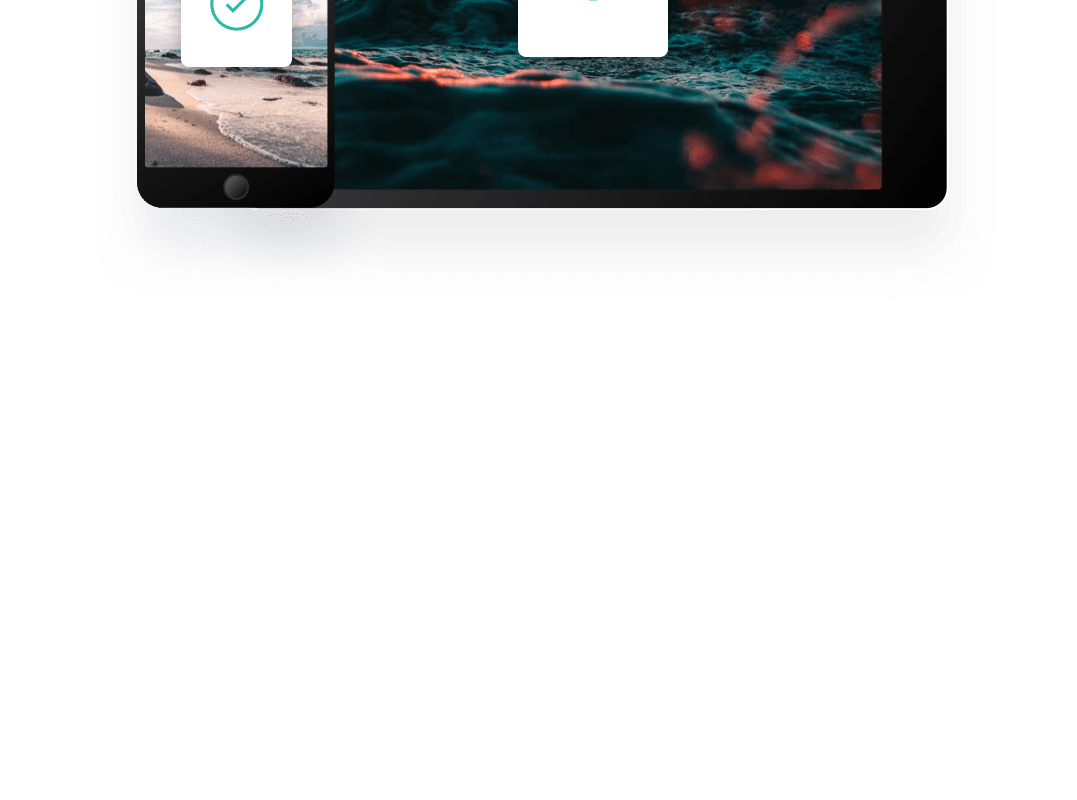
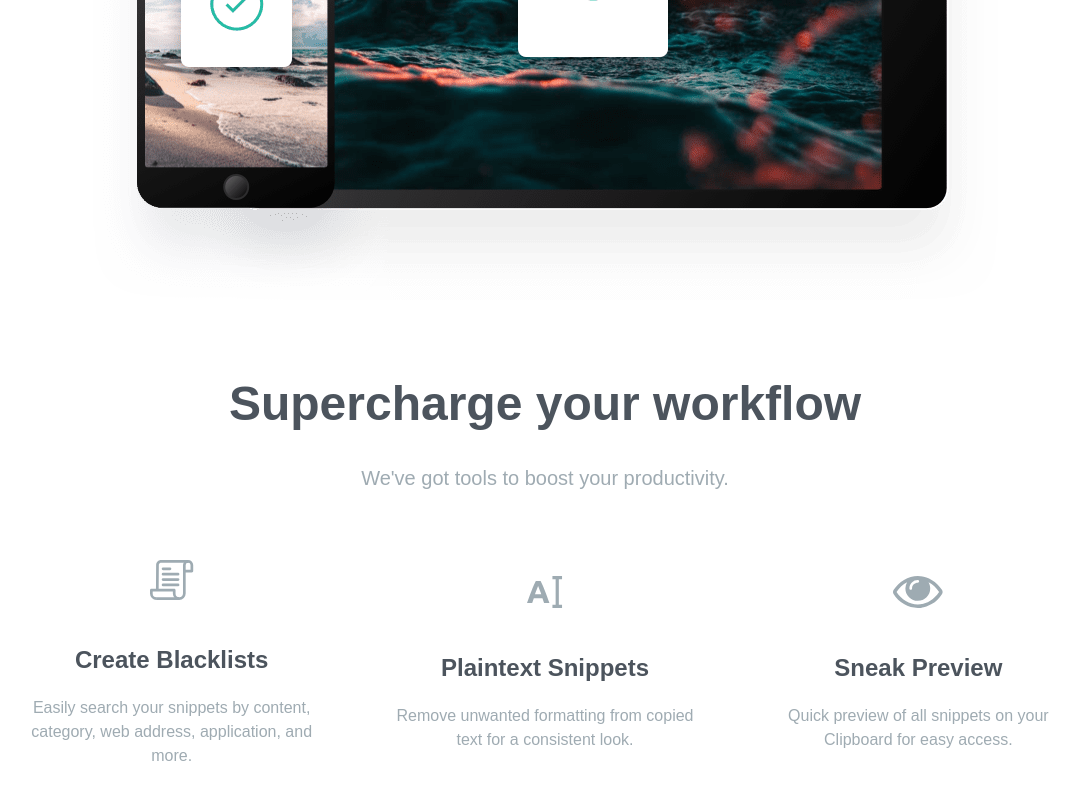
Before and after one commit to AlejandroRodarte/tailwind-course-clipboard-website, a website: page index.html in a window 1280 px wide. Shown: the part 2296-3096 px from the top of the page, without its empty margins (95-1172 px from the left). Before the commit the page ends 2596 px from the top, so only its background shows below. Drawn offline with Linux system fonts and the light colour scheme; a web font is replaced by a local one.

Commit message:
supercharge section

```diff
--- a/index.html
+++ b/index.html
@@ -19,7 +19,7 @@
       <div class="section-container mb-40 pt-16">
         <img src="images/logo.svg" alt="" class="mx-auto my-16" />
         <h3>A history of everything you copy</h3>
-        <p class="mx-auto mb-10 max-w-3xl text-2xl text-grayish-blue">
+        <p class="section-content mb-10 text-2xl">
           Clipboard allows you to track and organize everything you copy.
           Instantly access your clipboard on all your devices.
         </p>
@@ -43,9 +43,7 @@
     <section id="snippets">
       <div class="section-container my-20">
         <h3>Keep track of your snippets</h3>
-        <p
-          class="mx-auto mb-24 max-w-3xl text-center text-xl leading-9 text-grayish-blue"
-        >
+        <p class="section-content mb-24">
           Clipboard instantly stores any item you copy in the cloud, meaning you
           can access your snippets immediately on all your devices. Our Mac and
           iOS apps will help you organize everything.
@@ -97,14 +95,47 @@
     <section id="access">
       <div class="section-container my-26">
         <h3>Access Clipboard Anywhere</h3>
-        <p
-          class="mx-auto mb-24 max-w-3xl text-center text-xl leading-9 text-grayish-blue"
-        >
+        <p class="section-content mb-24 max-w-3xl">
           Whether you're on the go, or at your computer, you can access all your
           Clipboard snippets in a few simple clicks.
         </p>
-
         <img src="images/image-devices.png" alt="" class="mx-auto" />
+      </div>
+    </section>
+    <!-- Supercharge Section -->
+    <section id="supercharge">
+      <div class="section-container my-20">
+        <h3>Supercharge your workflow</h3>
+        <p class="section-content mb-16">
+          We've got tools to boost your productivity.
+        </p>
+        <!-- Items Container -->
+        <div
+          class="flex flex-col items-center justify-between space-y-16 md:flex-row md:space-y-0 md:space-x-12"
+        >
+          <div class="flex flex-col items-center space-y-5">
+            <img src="images/icon-blacklist.svg" alt="" class="mb-6" />
+            <h5>Create Blacklists</h5>
+            <p class="max-w-md text-grayish-blue">
+              Easily search your snippets by content, category, web address,
+              application, and more.
+            </p>
+          </div>
+          <div class="flex flex-col items-center space-y-5">
+            <img src="images/icon-text.svg" alt="" class="mb-6" />
+            <h5>Plaintext Snippets</h5>
+            <p class="max-w-md text-grayish-blue">
+              Remove unwanted formatting from copied text for a consistent look.
+            </p>
+          </div>
+          <div class="flex flex-col items-center space-y-5">
+            <img src="images/icon-preview.svg" alt="" class="mb-6" />
+            <h5>Sneak Preview</h5>
+            <p class="max-w-md text-grayish-blue">
+              Quick preview of all snippets on your Clipboard for easy access.
+            </p>
+          </div>
+        </div>
       </div>
     </section>
   </body>
--- a/input.css
+++ b/input.css
@@ -18,6 +18,9 @@
   .section-container {
     @apply mx-auto max-w-6xl px-10 text-center;
   }
+  .section-content {
+    @apply mx-auto max-w-3xl text-center text-xl leading-9 text-grayish-blue;
+  }
 }
 
 body {
```
Also changed, not shown: css/style.css.
